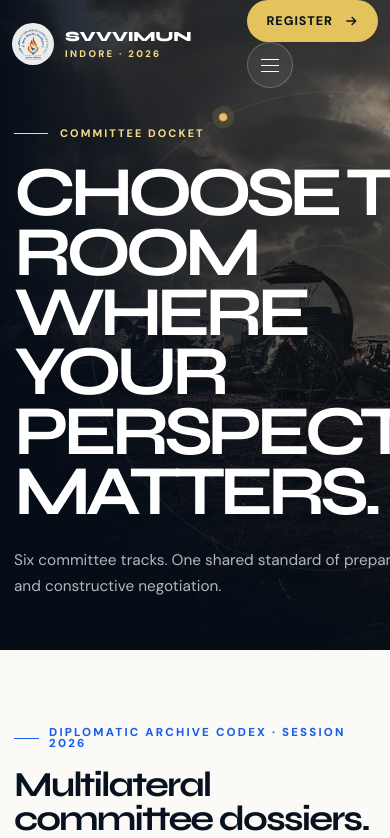
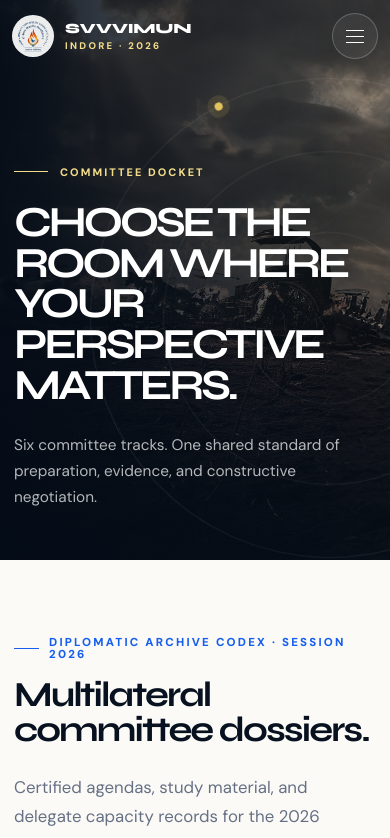
Before and after one commit to Cryptid09/IMUN, a React (Vite) app in the folder IMUN-2025-main/: page /committee in a window 390 px wide. Shown: the top 838 px of the page. Built offline with nearby package versions, Linux system fonts and the light colour scheme.

Commit message:
theme update + moto update + img added

```diff
--- a/IMUN-2025-main/src/components/Contactcontent.jsx
+++ b/IMUN-2025-main/src/components/Contactcontent.jsx
@@ -3,18 +3,18 @@ import { MAP_EMBED_URL } from '../event';
 
 const contacts = [
   {
-    icon: 'SG',
-    name: 'Smriti Mukherjee',
+    icon: 'BK',
+    name: 'Bhuvneshwari Kashyap',
     role: 'Secretary General',
-    email: 'smriti.mukherjee03@gmail.com',
-    phone: '+91 99931 98924',
+    email: 'bhuvneshwarikashyap1234@gmail.com',
+    phone: '+91 9522432000',
   },
   {
-    icon: 'DG',
-    name: 'Harsh Deshpande',
+    icon: 'MB',
+    name: 'Manan Bhardwaj',
     role: 'Director General',
-    email: 'contact.harsh1807@gmail.com',
-    phone: '+91 74000 38224',
+    email: 'mananbharadwaj33@gmail.com',
+    phone: '+91 9461152238',
   },
   {
     icon: 'IM',
--- a/IMUN-2025-main/src/event.js
+++ b/IMUN-2025-main/src/event.js
@@ -8,7 +8,7 @@ export const EVENT = {
   venue: 'Shri Vaishnav Vidyapeeth Vishwavidyalaya, Indore',
   email: 'svvvimun9.0@gmail.com',
   registrationUrl:
-    'https://docs.google.com/forms/d/e/1FAIpQLSeU9hjAeNuoQAClS0yakrKA0zpbdMyqh9LOaBRAXYNmtdbBOw/viewform?usp=sharing&ouid=118079012721441868563',
+    'https://docs.google.com/forms/d/e/1FAIpQLScW7gV6zrqSBJJXgtGQxlJK2CuF3dTbtANod9_utfrq3z-YHw/viewform?pli=1',
 };
 
 export const MAP_EMBED_URL =
--- a/IMUN-2025-main/src/index.css
+++ b/IMUN-2025-main/src/index.css
@@ -1809,6 +1809,19 @@ img {
   line-height: 1.5;
 }
 
+.person-initials {
+  display: grid;
+  width: 100%;
+  height: 100%;
+  place-items: center;
+  background: var(--navy);
+  color: var(--gold-light);
+  font-family: var(--display);
+  font-size: 2.4rem;
+  font-weight: 700;
+  letter-spacing: -0.02em;
+}
+
 .person-card.chief .person-photo {
   aspect-ratio: 1;
 }
@@ -2263,6 +2276,77 @@ img {
   }
 }
 
+/* Phone hardening: prevent grid blowout, keep every column inside the viewport */
+@media (max-width: 620px) {
+  .home-hero-inner > *,
+  .page-hero-inner > *,
+  .intro-grid > *,
+  .story-grid > *,
+  .program-grid > *,
+  .committee-grid > *,
+  .contact-grid > *,
+  .venue-grid > *,
+  .footer-top > *,
+  .split-layout > *,
+  .editorial-grid > *,
+  .rule-layout > *,
+  .stats-row > * {
+    min-width: 0;
+  }
+
+  .hero-title,
+  .page-hero-title,
+  .section-title,
+  .footer-title,
+  .committee-card h2,
+  .quote-inner blockquote,
+  .photo-wall-title {
+    overflow-wrap: anywhere;
+  }
+
+  .page-hero-title {
+    font-size: clamp(2.4rem, 11vw, 4.2rem);
+    line-height: 0.95;
+  }
+
+  /* Brand + burger only; Register lives in the slide-in menu panel */
+  .nav-register {
+    display: none;
+  }
+
+  .nav-inner {
+    gap: 12px;
+  }
+
+  .hero-kicker {
+    flex-wrap: wrap;
+    row-gap: 8px;
+    font-size: 0.62rem;
+    letter-spacing: 0.14em;
+  }
+
+  .hero-meta {
+    font-size: 0.62rem;
+  }
+
+  .committee-card {
+    padding: 20px;
+  }
+
+  .contact-person a {
+    overflow-wrap: anywhere;
+  }
+
+  .countdown-header {
+    flex-wrap: wrap;
+    row-gap: 8px;
+  }
+
+  .rule-list li {
+    padding-left: 46px;
+  }
+}
+
 @media (prefers-reduced-motion: reduce) {
   html {
     scroll-behavior: auto;
--- a/IMUN-2025-main/src/pages/Secretariat.jsx
+++ b/IMUN-2025-main/src/pages/Secretariat.jsx
@@ -4,14 +4,14 @@ import chamber from '../assets/black bg.jpg';
 
 const generals = [
   {
-    name: 'Smriti Mukherjee',
+    name: 'Bhuvneshwari Kashyap',
     role: 'Secretary General',
-    img: 'https://res.cloudinary.com/dp9irxc0x/image/upload/v1760550548/SMRITI2_xjfurq.jpg',
+    img: '',
   },
   {
-    name: 'Harsh Deshpande',
+    name: 'Manan Bhardwaj',
     role: 'Director General',
-    img: 'https://res.cloudinary.com/dp9irxc0x/image/upload/v1760550551/Harsh_DP_tod5eh.jpg',
+    img: 'https://res.cloudinary.com/dp9irxc0x/image/upload/v1760550333/Manan_wlof6e.jpg',
   },
   {
     name: 'Avant Mishra',
@@ -35,11 +35,6 @@ const chiefs = [
     name: 'Anvisha Trivedi',
     role: 'Deputy Secretary General',
     img: 'https://res.cloudinary.com/dp9irxc0x/image/upload/v1760550550/Anvisha_iwescg.jpg',
-  },
-  {
-    name: 'Manan Bhardwaj',
-    role: 'Director of Operations',
-    img: 'https://res.cloudinary.com/dp9irxc0x/image/upload/v1760550333/Manan_wlof6e.jpg',
   },
   {
     name: 'Mansi Sharma',
@@ -82,10 +77,15 @@ const faculty = [
 ];
 
 function PersonCard({ member, chief = false }) {
+  const initials = member.name.split(' ').map((word) => word[0]).slice(0, 2).join('');
   return (
     <article className={`person-card ${chief ? 'chief' : ''}`}>
       <div className="person-photo">
-        <img src={member.img} alt={member.name} loading="lazy" />
+        {member.img ? (
+          <img src={member.img} alt={member.name} loading="lazy" />
+        ) : (
+          <span className="person-initials" aria-hidden="true">{initials}</span>
+        )}
       </div>
       <div className="person-copy">
         <h2>{member.name}</h2>
```
